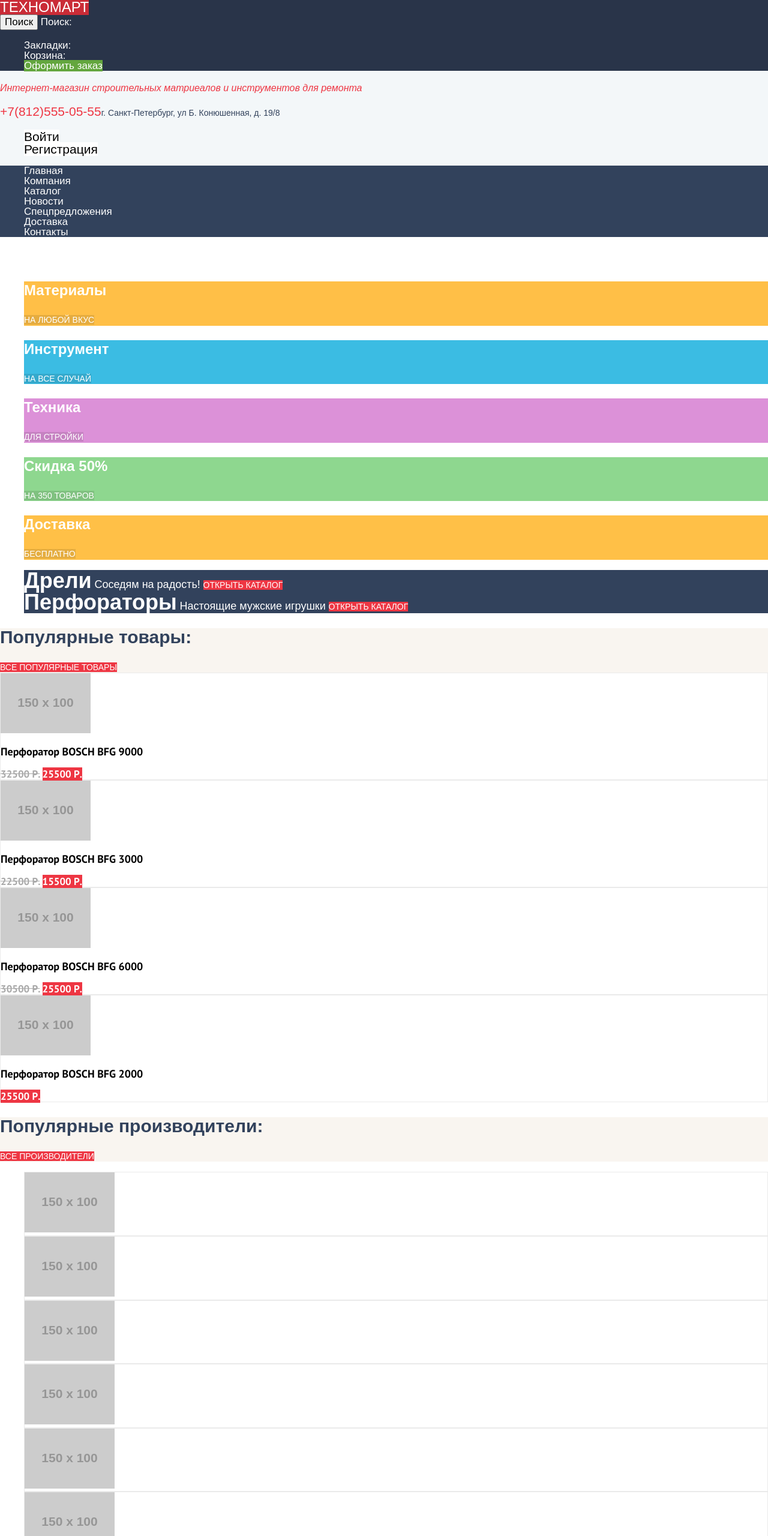
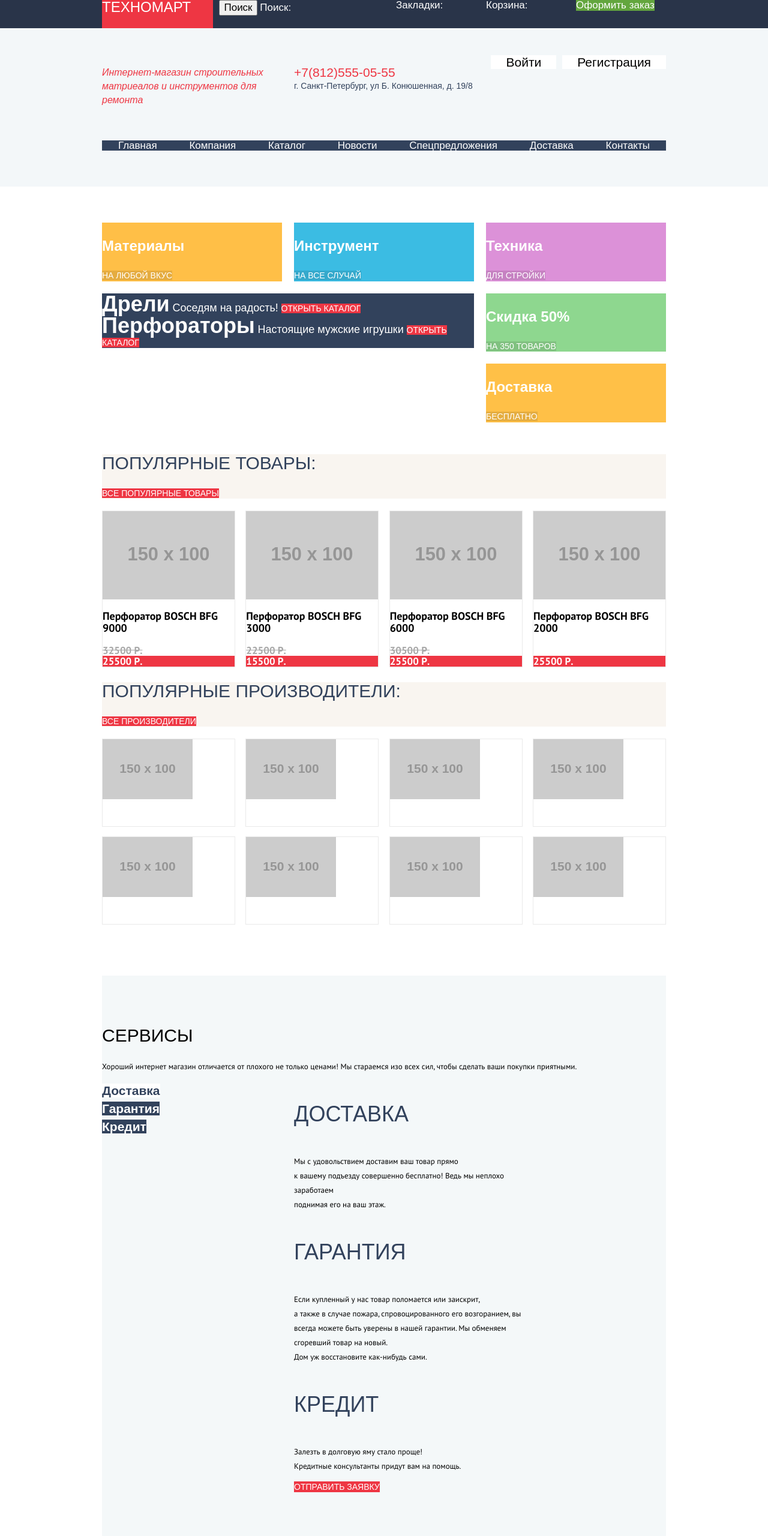
Before and after one commit to IlyaKotenko/171503-technomart, a plain HTML site: page index.html in a window 1280 px wide. Shown: the top 2560 px of the page at 60% size. Drawn offline with Linux system fonts and the light colour scheme; placeholder pictures from the web are drawn by us; a web font is replaced by a local one.

Commit message:
Сетки
Исправление ошибок
Сетка личного проекта на Flex-Box

```diff
--- a/css/style.css
+++ b/css/style.css
@@ -4,12 +4,24 @@ html, body {
 }
 
 body {
+    min-width: 960px;
     font-family: "Cuprum", Arial, sans-serif;
     font-size: 17px;
     font-weight: 400;
     color: #ffffff;
     background-color: #ffffff;
 
+}
+
+.visually-hidden {
+  position: absolute;
+  width: 1px;
+  height: 1px;
+  margin: -1px;
+  border: 0;
+  padding: 0;
+  clip: rect(0 0 0 0);
+  overflow: hidden;
 }
 
 a {
@@ -44,24 +56,32 @@ a.global-button:active {
 .footer-categories,
 .social-buttons,
 .breadcrumbs,
-.authorized-user-menu
+.authorized-user-menu,
+.offer-categories
 {
     list-style: none;
+    margin: 0;
+    padding: 0;
 }
 
 
 /* Header Style Start */
 .page-header {
-      background-color: #f3f7f9;
-      font-size: 17px;
-      line-height: 17px;
+    width: 100%;
+    background-color: #f3f7f9;
+    font-size: 17px;
+    line-height: 17px;
+    padding-bottom: 60px;
+    margin-bottom: 60px;
 }
 
 a.logo-header {
+    width: 220px;
     font-size: 24px;
     line-height: 24px;
     background-color: #ee3643;
     text-transform: uppercase;
+    margin-right: 10px;
 }
 
 a.logo-header:hover,
@@ -85,10 +105,32 @@ a.logo-header:active {
     background-color: #ffffff;
 }
 
-.shop-service-menu {
+.container {
+    width: 940px;
+    padding: 0 10px;
+    margin: 0 auto;
+}
+
+.shop-navigation-wrapper {
+    width: 100%;
+    margin-bottom: 46px;
     background-color: #293449;
 }
 
+.shop-navigation {
+    display: flex;
+    background-color: #293449;
+}
+
+.shop-navigation .shop-links {
+    display: flex;
+    margin-left: auto;
+    justify-content: flex-end;
+}
+
+.shop-links li {
+    width: 150px;
+}
 
 .shop-links a {
     color: #ffffff;
@@ -123,12 +165,34 @@ a.submit-order:active {
     background-color:
 }
 
+.user-navigation {
+    display: flex;
+    margin-bottom: 40px;
+}
+
+.user-navigation .site-title,
+.user-navigation .header-contacts {
+    width: 300px;
+    margin-right: 20px;
+}
+
+.user-navigation .user-menu {
+    width: 300px;
+    margin-left: auto;
+
+}
+
 .site-title {
     font-size: 16px;
     font-style: italic;
     line-height: 23px;
     color: #ee3643;
 
+}
+
+.header-contacts {
+    display: flex;
+    flex-direction: column;
 }
 
 .header-contacts .phone-number {
@@ -141,6 +205,21 @@ a.submit-order:active {
     font-size: 14px;
     line-height: 24px;
     color: #32425c;
+}
+
+.user-menu {
+    display: flex;
+    justify-content: flex-end;
+}
+
+.user-menu .login {
+    margin-right: 10px;
+    padding: 0 25px;
+}
+
+.user-menu .signup {
+    margin-right: auto;
+    padding: 0 25px;
 }
 
 .user-menu a,
@@ -162,6 +241,8 @@ a.submit-order:active {
 }
 
 .main-menu {
+    display: flex;
+    justify-content: space-around;
     background-color: #32425c;
 }
 
@@ -181,6 +262,36 @@ a.submit-order:active {
 
 /* Header Style End */
 
+.categories-slider {
+    display: flex;
+    flex-wrap: wrap;
+    margin-bottom: 53px;
+}
+
+.categories-slider .main-categories {
+    display: flex;
+    justify-content: space-between;
+    width: 940px;
+    margin-bottom: 20px;
+}
+
+.categories-slider .offer-categories {
+    display: flex;
+    flex-direction: column;
+    margin-left: auto;
+    flex-basis: 150px;
+
+}
+
+.main-categories li,
+.offer-categories li {
+    width: 300px;
+}
+
+.offer-categories .sale-category {
+    margin-bottom: 20px;
+}
+
 .main-categories .materials-category {
     background-color: #ffbf47;
 
@@ -196,31 +307,26 @@ a.submit-order:active {
 
 }
 
-.main-categories .sale-category {
+.offer-categories .sale-category {
     background-color: #8ed78f;
 
 }
 
-.main-categories .delivery-category {
+.offer-categories .delivery-category {
     background-color: #ffc047;
 
 }
 
-.main-categories h3 {
+.main-categories h3,
+.offer-categories h3{
     font-size: 24px;
     font-weight: 700;
     line-height: 30px;
 
 }
 
-.main-categories a {
-    font-size: 14px;
-    line-height: 18px;
-    background-color: rgba(0, 0, 0, 0.1);
-}
-
-
-.main-categories a {
+.main-categories a,
+.offer-categories a {
     font-size: 14px;
     line-height: 18px;
     background-color: rgba(0, 0, 0, 0.1);
@@ -228,13 +334,21 @@ a.submit-order:active {
 }
 
 .main-categories a:hover,
-.main-categories a:focus {
+.main-categories a:focus,
+.offer-categories a:hover,
+.offer-categories a:focus {
     background-color: rgba(0, 0, 0, 0.2);
 }
 
-.main-categories a:active {
+.main-categories a:active,
+.offer-categories a:active {
     background-color: rgba(0, 0, 0, 0.3);
 }
+
+.slider {
+    width: 620px;
+}
+
 
 .slider li {
     background-color: #32425c;
@@ -251,18 +365,59 @@ a.submit-order:active {
     line-height: 24px;
 }
 
+.popular-items {
+    margin-bottom: 20px;
+}
+
 .section-header {
     background-color: #f9f5f0;
+    margin-bottom: 20px;
 
 }
 
 .section-header h2 {
     font-size: 30px;
+    font-weight: 400;
     line-height: 30px;
     color: #32425c;
+    text-transform: uppercase;
+}
+
+.popular-items .items {
+    display: flex;
+    justify-content: space-between;
+}
+
+.items-catalog .items {
+    display: flex;
+    flex-wrap: wrap;
+    justify-content: space-between;
+}
+
+.items-catalog .item {
+    margin-bottom: 20px;
+}
+
+.catalog-columns {
+    display: flex;
+}
+
+.catalog-columns .sidebar {
+    width: 220px;
+    margin-right: 20px;
+    order: -1;
+}
+
+.sorting-items {
+    display: flex;
+    background-color: #f7f3ec;
+    margin-bottom: 20px;
 }
 
 .item {
+    display: flex;
+    flex-direction: column;
+    flex-basis: 220px;
     font-family: "PT Sans", Arial, sans-serif;
     font-size: 17px;
     font-weight: 700;
@@ -288,14 +443,32 @@ a.submit-order:active {
 
 .item .price {
     background-color: #ee3643;
+    margin-top: auto;
+}
+.brands-logo-list {
+    min-height: 310px;
+    display: flex;
+    flex-wrap: wrap;
+    justify-content: space-between;
+    align-content: space-between;
+    margin-bottom: 85px;
 }
 
 .brands-logo-list li {
+    width: 220px;
+    height: 145px;
     border: 1px solid #eaeaea;
 }
 
 .services {
     background-color: #f4f8f9;
+    padding-top: 60px;
+    padding-bottom: 100px;
+    margin-bottom: 75px;
+}
+
+.services-info {
+    display: flex;
 }
 
 .services h2,
@@ -305,12 +478,14 @@ a.submit-order:active {
 
 .services h2 {
     font-size: 30px;
+    font-weight: 400;
     line-height: 30px;
     color: #000000;
 }
 
 .services h3 {
     font-size: 36px;
+    font-weight: 400;
     line-height: 36px;
     color: #32425c;
 }
@@ -324,6 +499,10 @@ a.submit-order:active {
 }
 
 .service-list {
+    display: flex;
+    flex-direction: column;
+    flex-basis: 300px;
+    margin-right: 20px;
     font-size: 21px;
     font-weight: 700;
     line-height: 30px;
@@ -346,8 +525,35 @@ a.current-service:focus {
     background-color: #ffffff;
 }
 
+.delivery,
+.warranty,
+.credit {
+    width: 620px;
+    display: flex;
+    flex-direction: column;
+    align-items: flex-start;
+}
+
+.delivery p,
+.warranty p,
+.credit p {
+    width: 390px;
+}
+
 .company-info {
+    display: flex;
     color: #000000;
+    margin-bottom: 86px;
+}
+
+.company-info .description {
+    width: 620px;
+    margin-right: 20px;
+}
+
+.company-info .contacts {
+    width: 300px;
+    margin-left: auto;
 }
 
 .company-info h2 {
@@ -367,6 +573,34 @@ a.current-service:focus {
     line-height: 24px;
     color: #f3f7f9;
     background-color: #32425c;
+}
+
+.footer-tops {
+    display: flex;
+}
+
+.footer-contacts {
+    width: 380px;
+    margin-right: 10px;
+    display: flex;
+    flex-direction: column;
+}
+
+.footer-navigation {
+    width: 550px;
+    margin-left: auto;
+    display: flex;
+    flex-direction: column;
+    justify-content: center;
+}
+
+.footer-menu {
+    display: flex;
+    justify-content: space-between;
+}
+.footer-categories {
+    display: flex;
+    justify-content: space-around;
 }
 
 a.logo-footer {
@@ -400,7 +634,15 @@ a.logo-footer {
      color: rgba(255, 209, 128, 0.5);
 }
 
+.footer-bottoms-wrapper {
+    width: 100%;
+    background-color: #293449;
+}
+
 .footer-bottoms {
+    display: flex;
+    justify-content: space-between;
+    align-items: center;
     font-size: 16px;
     line-height: 18px;
     color: #ffffff;
@@ -509,6 +751,7 @@ a.current-sorting {
 }
 
 .catalog-pagination {
+    display: flex;
     font-family: "PT Sans", Arial, sans-serif;
     font-size: 13px;
     line-height: 18px;
--- a/index.html
+++ b/index.html
@@ -9,7 +9,8 @@
   </head>
   <body>
       <header class="page-header">
-          <div class="shop-service-menu">
+        <div class="shop-navigation-wrapper">
+          <div class="shop-navigation container">
               <a class="logo-header">Техномарт</a>
               <form class="site-search" name="search-form" action="https://echo.htmlacademy.ru" method="get">
                   <button type="submit">Поиск</button>
@@ -22,12 +23,16 @@
                 <li><a class="submit-order" href="#">Оформить заказ</a></li>
               </ul>
           </div>
+        </div>
+        <div class="user-navigation container">
           <p class="site-title">Интернет-магазин строительных матриеалов и инструментов для ремонта</p>
           <p class="header-contacts"><span class="phone-number" aria-label="Контактный телефон">+7(812)555-05-55</span><span class="adress" aria-label="Адрес офиса">г. Санкт-Петербург, ул Б. Конюшенная, д. 19/8</span></p>
           <ul class="user-menu">
               <li><a class="login" href="#">Войти</a></li>
               <li><a class="signup" href="#">Регистрация</a></li>
           </ul>
+        </div>
+        <div class="site-navigation container">
           <ul class="main-menu">
               <li><a>Главная</a></li>
               <li><a href="#">Компания</a></li>
@@ -37,15 +42,15 @@
               <li><a href="#">Доставка</a></li>
               <li><a href="#">Контакты</a></li>
           </ul>
+          </div>
       </header>
-      <main class="page-main-content">
+      <main class="page-main-content container">
           <h2 class="visually-hidden">Популярные разделы</h2>
+      <div class="categories-slider">
           <ul class="main-categories">
               <li class="materials-category"><h3>Материалы</h3><a href="#" aria-label="Материалы">На любой вкус</a></li>
               <li class="tools-category"><h3>Инструмент</h3><a href="#" aria-label="Инструмент">На все случай</a></li>
               <li class="equipment-category"><h3>Техника</h3><a href="#" aria-label="Техника">Для стройки</a></li>
-              <li class="sale-category"><h3>Скидка 50%</h3><a href="#" aria-label="Товары со скидкой">На 350 товаров</a></li>
-              <li class="delivery-category"><h3>Доставка</h3><a href="#" aria-label="Информация о доставке">Бесплатно</a></li>
           </ul>
           <ul class="slider">
               <li class="slider-screen">
@@ -59,11 +64,17 @@
                   <a class="global-button slider-button" href="#">Открыть каталог</a>
               </li>
           </ul>
+          <ul class="offer-categories">
+           <li class="sale-category"><h3>Скидка 50%</h3><a href="#" aria-label="Товары со скидкой">На 350 товаров</a></li>
+              <li class="delivery-category"><h3>Доставка</h3><a href="#" aria-label="Информация о доставке">Бесплатно</a></li>
+          </ul>
+      </div>
       <section class="popular-items">
           <header class="section-header">
               <h2>Популярные товары:</h2>
               <a class="global-button all-items-button" href="#">Все популярные товары</a>
           </header>
+        <div class="items">
           <div class="item">
               <img src="http://placehold.it/150x100" alt="Перфоратор Bosch BFG 9000">
               <h3>Перфоратор <span class="item-name">Bosch BFG 9000</span></h3>
@@ -87,6 +98,7 @@
               <h3>Перфоратор <span class="item-name">Bosch BFG 2000</span></h3>
               <span class="price">25500 Р.</span>
           </div>
+        </div>
       </section>
       <section class="popular-brands">
           <header class="section-header">
@@ -105,13 +117,17 @@
           </ul>
       </section>
       <section class="services">
+          <header>
             <h2>Сервисы</h2>
             <p>Хороший интернет магазин отличается от плохого не только ценами! Мы стараемся изо всех сил, чтобы сделать ваши покупки приятными.</p>
+          </header>
+          <div class="services-info">
           <ul class="service-list">
               <li><a class="current-service" href="#">Доставка</a></li>
               <li><a href="#">Гарантия</a></li>
               <li><a href="#">Кредит</a></li>
           </ul>
+            <div class="services-description">
           <div class="delivery">
               <h3>Доставка</h3>
               <p class="delivery-text">Мы с удовольствием доставим ваш товар прямо<br>к вашему подъезду совершенно бесплатно! Ведь мы неплохо заработаем<br>поднимая его на ваш этаж.</p>
@@ -128,8 +144,11 @@
 Кредитные консультанты придут вам на помощь.</p>
               <a class="global-button credit-button" href="#">Отправить заявку</a>
           </div>
+        </div>
+      </div>
       </section>
       <section class="company-info">
+          <div class="description">
           <h2>Компания "Техномарт"</h2>
           <p>Настоящий мужской шоппинг начинается здесь! Огромный выбор товаров для ремонта и строительства не оставит равнодушными любителей сэкономить на гастарбайтерах.</p>
           <p>Мы можем доставить ваш товар в самые отдалённые точки России!<br>
@@ -140,14 +159,22 @@
               <li><a href="#">ЖелДорЭкспедиция</a></li>
           </ul>
           <a class="global-button about-us-button" href="#">Подробнее о компании</a>
+        </div>
+          <div class="contacts">
           <h2>Контакты</h2>
           <p class="map-contact-text">Вы можете забрать товар сами, заехав в наш офис:</p>
           <a href="#" aria-label="Карта проезда"><img src="http://placehold.it/150x100" alt="Карта проезда"></a>
           <a class="global-button contact-us-button" href="mailto:mail@htmlacademy.ru">Заблудились? Напишите нам!</a>
+          </div>
       </section>
           </main>
       <footer class="page-footer">
+          <div class="footer-tops container">
+            <div class="footer-contacts">
             <a class="logo-footer">Техномарт</a>
+            <p><span class="adress" aria-label="Адрес офиса">г. Санкт-Петербург, ул Б. Конюшенная, д. 19/8</span><span class="phone-number" aria-label="Контактный телефон">+7(812)555-05-55</span></p>
+            </div>
+           <div class="footer-navigation">
              <ul class="footer-menu">
                 <li><a href="#">Компания</a></li>
                 <li><a href="#">Новости</a></li>
@@ -155,14 +182,16 @@
                 <li><a href="#">Доставка</a></li>
                 <li><a href="#">Контакты</a></li>
               </ul>
-          <p class="footer-contact"><span class="adress" aria-label="Адрес офиса">г. Санкт-Петербург, ул Б. Конюшенная, д. 19/8</span><span class="phone-number" aria-label="Контактный телефон">+7(812)555-05-55</span></p>
               <ul class="footer-categories">
                 <li><a href="#">Материалы</a></li>
                 <li><a href="#">Техника</a></li>
                 <li><a href="#">Инструмент</a></li>
                 <li><a href="#">Спецпредложения</a></li>
               </ul>
-          <div class="footer-bottoms">
+             </div>
+          </div>
+          <div class="footer-bottoms-wrapper">
+          <div class="footer-bottoms container">
               <p class="copyright">&copy; 2010-2018 Компания "Техномарт" Все права защищены</p>
                 <ul class="social-buttons">
                   <li><a class="social-btn vk-btn" aria-label="Вконтакте" href="#"></a></li>
@@ -170,7 +199,8 @@
                   <li><a class="social-btn ig-btn" aria-label="Инстаграм" href="#"></a></li>
                 </ul>
               <div class="contact-us"><span class="mailto">Обратная связь:</span><a href="mailto:mail@htmlacademy.ru">mail@htmlacademy.ru</a></div>
-              <div class="dev-studio"><span class="developed">Разработано:</span><a href="https://up.htmlacademy/htmlcss/21">htmlacademy.ru</a></div>
+                <div class="dev-studio"><span class="developed">Разработано:</span><a href="https://up.htmlacademy/htmlcss/21">htmlacademy.ru</a>    </div>
+              </div>
           </div>
       </footer>
       <section class="modal modal-login">
```
Also changed, not shown: catalog.html (+35 -18 lines). Lines whose indentation alone changed are shown as unchanged.
